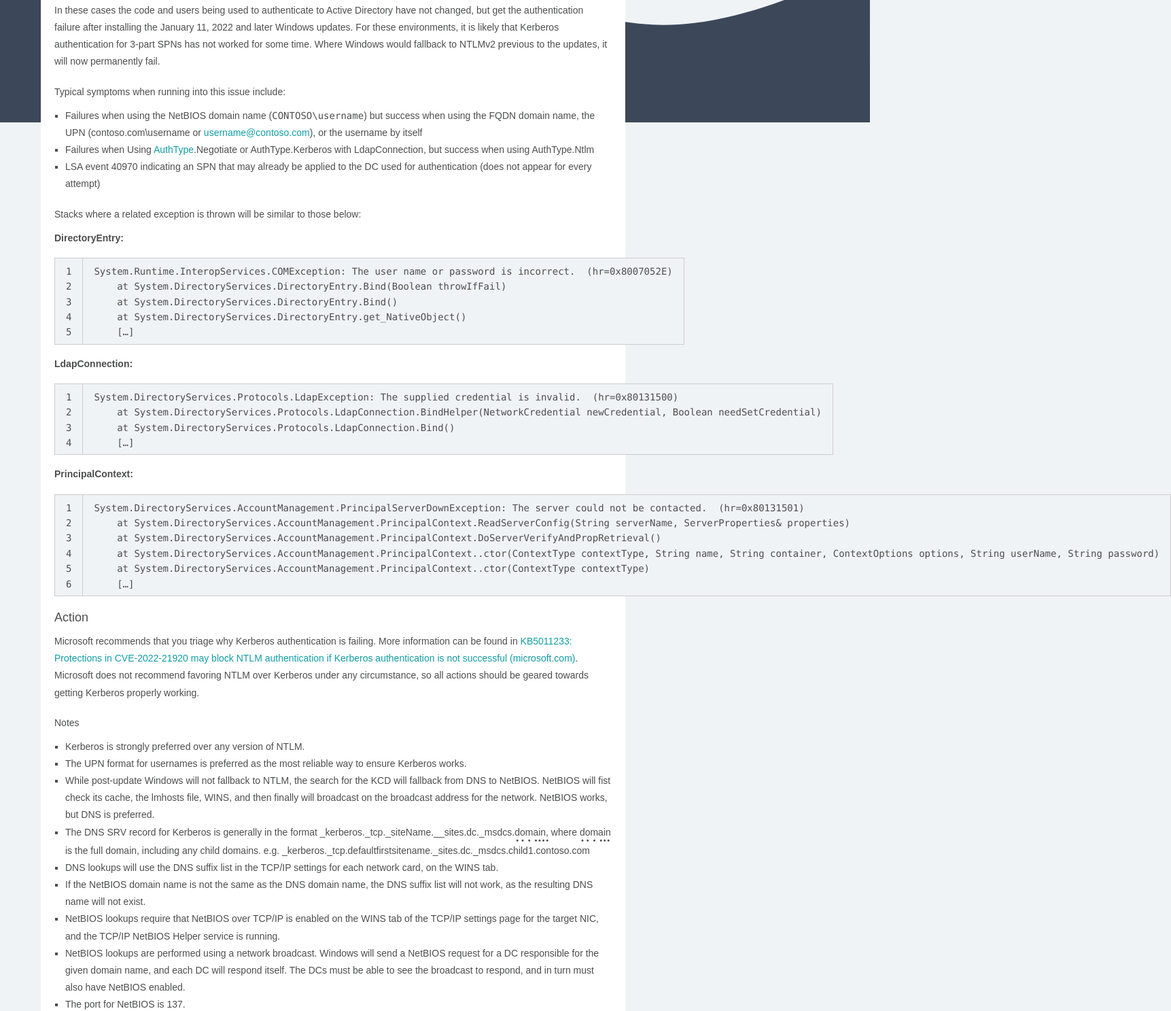
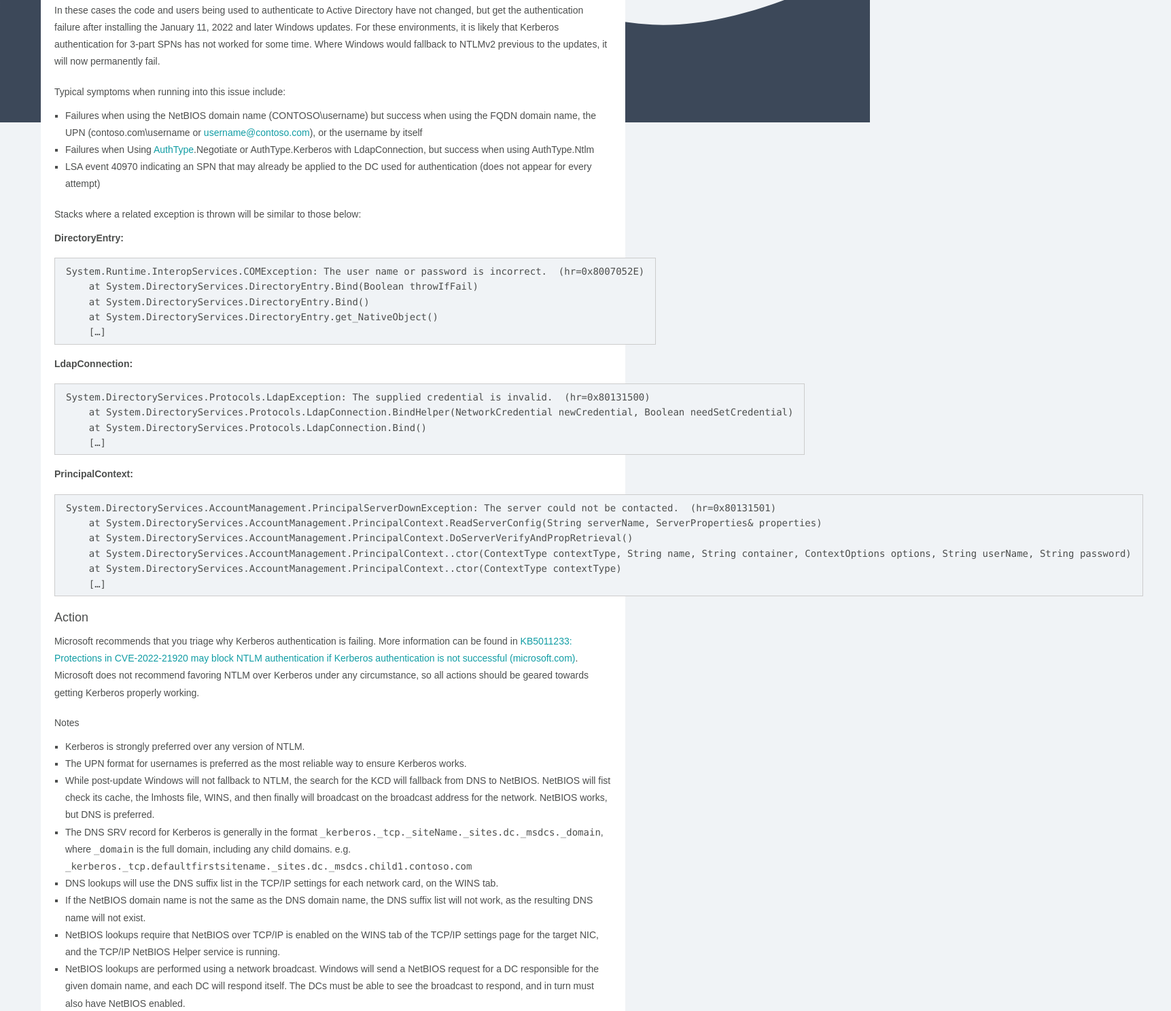
Before and after one commit to JasonDebug/jasondebug.github.io, a plain HTML site: page 2022/04/05/Authenticating-in-NET-Framework-may-fail-after-installing-Windows-security-updates/index.html in a window 1280 px wide. Shown: the part 620-2107 px from the top of the page at 68% size, 1723 px wide, since content can reach past the window. Drawn offline with nearby package versions, Linux system fonts and the light colour scheme; files that its build step writes are made by us from their sources; files whose address does not match are found by name.

Commit message:
Site updated: 2022-04-05 23:07:50

```diff
--- a/2022/04/05/Authenticating-in-NET-Framework-may-fail-after-installing-Windows-security-updates/index.html
+++ b/2022/04/05/Authenticating-in-NET-Framework-may-fail-after-installing-Windows-security-updates/index.html
@@ -138,7 +138,7 @@
             <section class="inner">
                 <section class="inner-main">
                     <div class="post">
-    <article id="post-cl1mzc0qy00024su8d7tc98nm" class="article article-type-post" itemscope
+    <article id="post-cl1mzpozv00024gu8f7pvdf4f" class="article article-type-post" itemscope
     itemprop="blogPost">
 
     <div class="article-inner">
@@ -185,25 +185,25 @@
 <p>This article provides guidance for .NET Framework developers using the above referenced classes returning an invalid user name or password failure after the January 11, 2022 updates.  This occurs when accessing the <a target="_blank" rel="noopener" href="https://docs.microsoft.com/en-us/dotnet/api/system.directoryservices.directoryentry.nativeobject?view=netframework-4.8#system-directoryservices-directoryentry-nativeobject">NativeObject</a> property on <a target="_blank" rel="noopener" href="https://docs.microsoft.com/en-us/dotnet/api/system.directoryservices.directoryentry?view=netframework-4.8">DirectoryEntry</a>, using the <a target="_blank" rel="noopener" href="https://docs.microsoft.com/en-us/dotnet/api/system.directoryservices.accountmanagement.principalcontext?view=netframework-4.8">PrincipalContext</a> (such as creating a <a target="_blank" rel="noopener" href="https://docs.microsoft.com/en-us/dotnet/api/system.directoryservices.accountmanagement.userprincipal?view=netframework-4.8">UserPrincipal</a>), or calling Bind in <a target="_blank" rel="noopener" href="https://docs.microsoft.com/en-us/dotnet/api/system.directoryservices.protocols.ldapconnection.bind?view=netframework-4.8">LdapConnection</a>.  This behavior has been observed in .NET Framework 4.5 through 4.8 but may affect other versions.</p>
 <h2 id="More-Information"><a href="#More-Information" class="headerlink" title="More Information"></a>More Information</h2><p>In these cases the code and users being used to authenticate to Active Directory have not changed, but get the authentication failure after installing the January 11, 2022 and later Windows updates.  For these environments, it is likely that Kerberos authentication for 3-part SPNs has not worked for some time.  Where Windows would fallback to NTLMv2 previous to the updates, it will now permanently fail.</p>
 <h4 id="Typical-symptoms-when-running-into-this-issue-include"><a href="#Typical-symptoms-when-running-into-this-issue-include" class="headerlink" title="Typical symptoms when running into this issue include:"></a>Typical symptoms when running into this issue include:</h4><ul>
-<li>Failures when using the NetBIOS domain name (<code>CONTOSO\username</code>) but success when using the FQDN domain name, the UPN (contoso.com\username or <a href="mailto:username@contoso.com">username@contoso.com</a>), or the username by itself</li>
+<li>Failures when using the NetBIOS domain name (CONTOSO\username) but success when using the FQDN domain name, the UPN (contoso.com\username or <a href="mailto:username@contoso.com">username@contoso.com</a>), or the username by itself</li>
 <li>Failures when Using <a target="_blank" rel="noopener" href="https://docs.microsoft.com/en-us/dotnet/api/system.directoryservices.protocols.authtype?view=netframework-4.8">AuthType</a>.Negotiate or AuthType.Kerberos with LdapConnection, but success when using AuthType.Ntlm</li>
 <li>LSA event 40970 indicating an SPN that may already be applied to the DC used for authentication (does not appear for every attempt)</li>
 </ul>
 <h4 id="Stacks-where-a-related-exception-is-thrown-will-be-similar-to-those-below"><a href="#Stacks-where-a-related-exception-is-thrown-will-be-similar-to-those-below" class="headerlink" title="Stacks where a related exception is thrown will be similar to those below:"></a>Stacks where a related exception is thrown will be similar to those below:</h4><p><strong>DirectoryEntry:</strong></p>
-<figure class="highlight plaintext"><table><tr><td class="gutter"><pre><span class="line">1</span><br><span class="line">2</span><br><span class="line">3</span><br><span class="line">4</span><br><span class="line">5</span><br></pre></td><td class="code"><pre><span class="line">System.Runtime.InteropServices.COMException: The user name or password is incorrect.  (hr=0x8007052E)</span><br><span class="line">    at System.DirectoryServices.DirectoryEntry.Bind(Boolean throwIfFail)</span><br><span class="line">    at System.DirectoryServices.DirectoryEntry.Bind()</span><br><span class="line">    at System.DirectoryServices.DirectoryEntry.get_NativeObject()</span><br><span class="line">    […]</span><br></pre></td></tr></table></figure>
+<figure class="highlight plaintext"><table><tr><td class="code"><pre><span class="line">System.Runtime.InteropServices.COMException: The user name or password is incorrect.  (hr=0x8007052E)</span><br><span class="line">    at System.DirectoryServices.DirectoryEntry.Bind(Boolean throwIfFail)</span><br><span class="line">    at System.DirectoryServices.DirectoryEntry.Bind()</span><br><span class="line">    at System.DirectoryServices.DirectoryEntry.get_NativeObject()</span><br><span class="line">    […]</span><br></pre></td></tr></table></figure>
 
 <p><strong>LdapConnection:</strong></p>
-<figure class="highlight plaintext"><table><tr><td class="gutter"><pre><span class="line">1</span><br><span class="line">2</span><br><span class="line">3</span><br><span class="line">4</span><br></pre></td><td class="code"><pre><span class="line">System.DirectoryServices.Protocols.LdapException: The supplied credential is invalid.  (hr=0x80131500)</span><br><span class="line">    at System.DirectoryServices.Protocols.LdapConnection.BindHelper(NetworkCredential newCredential, Boolean needSetCredential)</span><br><span class="line">    at System.DirectoryServices.Protocols.LdapConnection.Bind()</span><br><span class="line">    […]</span><br></pre></td></tr></table></figure>
+<figure class="highlight plaintext"><table><tr><td class="code"><pre><span class="line">System.DirectoryServices.Protocols.LdapException: The supplied credential is invalid.  (hr=0x80131500)</span><br><span class="line">    at System.DirectoryServices.Protocols.LdapConnection.BindHelper(NetworkCredential newCredential, Boolean needSetCredential)</span><br><span class="line">    at System.DirectoryServices.Protocols.LdapConnection.Bind()</span><br><span class="line">    […]</span><br></pre></td></tr></table></figure>
 
 <p><strong>PrincipalContext:</strong></p>
-<figure class="highlight plaintext"><table><tr><td class="gutter"><pre><span class="line">1</span><br><span class="line">2</span><br><span class="line">3</span><br><span class="line">4</span><br><span class="line">5</span><br><span class="line">6</span><br></pre></td><td class="code"><pre><span class="line">System.DirectoryServices.AccountManagement.PrincipalServerDownException: The server could not be contacted.  (hr=0x80131501)</span><br><span class="line">    at System.DirectoryServices.AccountManagement.PrincipalContext.ReadServerConfig(String serverName, ServerProperties&amp; properties)</span><br><span class="line">    at System.DirectoryServices.AccountManagement.PrincipalContext.DoServerVerifyAndPropRetrieval()</span><br><span class="line">    at System.DirectoryServices.AccountManagement.PrincipalContext..ctor(ContextType contextType, String name, String container, ContextOptions options, String userName, String password)</span><br><span class="line">    at System.DirectoryServices.AccountManagement.PrincipalContext..ctor(ContextType contextType)</span><br><span class="line">    […]</span><br></pre></td></tr></table></figure>
+<figure class="highlight plaintext"><table><tr><td class="code"><pre><span class="line">System.DirectoryServices.AccountManagement.PrincipalServerDownException: The server could not be contacted.  (hr=0x80131501)</span><br><span class="line">    at System.DirectoryServices.AccountManagement.PrincipalContext.ReadServerConfig(String serverName, ServerProperties&amp; properties)</span><br><span class="line">    at System.DirectoryServices.AccountManagement.PrincipalContext.DoServerVerifyAndPropRetrieval()</span><br><span class="line">    at System.DirectoryServices.AccountManagement.PrincipalContext..ctor(ContextType contextType, String name, String container, ContextOptions options, String userName, String password)</span><br><span class="line">    at System.DirectoryServices.AccountManagement.PrincipalContext..ctor(ContextType contextType)</span><br><span class="line">    […]</span><br></pre></td></tr></table></figure>
 
 <h2 id="Action"><a href="#Action" class="headerlink" title="Action"></a>Action</h2><p>Microsoft recommends that you triage why Kerberos authentication is failing.  More information can be found in <a target="_blank" rel="noopener" href="https://support.microsoft.com/en-us/topic/kb5011233-protections-in-cve-2022-21920-may-block-ntlm-authentication-if-kerberos-authentication-is-not-successful-dd415f99-a30c-4664-ba37-83d33fb071f4">KB5011233: Protections in CVE-2022-21920 may block NTLM authentication if Kerberos authentication is not successful (microsoft.com)</a>.  Microsoft does not recommend favoring NTLM over Kerberos under any circumstance, so all actions should be geared towards getting Kerberos properly working.</p>
 <h4 id="Notes"><a href="#Notes" class="headerlink" title="Notes"></a>Notes</h4><ul>
 <li>Kerberos is strongly preferred over any version of NTLM.</li>
 <li>The UPN format for usernames is preferred as the most reliable way to ensure Kerberos works.</li>
 <li>While post-update Windows will not fallback to NTLM, the search for the KCD will fallback from DNS to NetBIOS.  NetBIOS will fist check its cache, the lmhosts file, WINS, and then finally will broadcast on the broadcast address for the network.  NetBIOS works, but DNS is preferred.</li>
-<li>The DNS SRV record for Kerberos is generally in the format _kerberos._tcp._siteName.__sites.dc._msdcs.<em>domain,</em> where <em>domain</em> is the full domain, including any child domains.  e.g. _kerberos._tcp.defaultfirstsitename._sites.dc._msdcs.child1.contoso.com</li>
+<li>The DNS SRV record for Kerberos is generally in the format <code>_kerberos._tcp._siteName._sites.dc._msdcs._domain</code>, where <code>_domain</code> is the full domain, including any child domains.  e.g. <code>_kerberos._tcp.defaultfirstsitename._sites.dc._msdcs.child1.contoso.com</code></li>
 <li>DNS lookups will use the DNS suffix list in the TCP&#x2F;IP settings for each network card, on the WINS tab.</li>
 <li>If the NetBIOS domain name is not the same as the DNS domain name, the DNS suffix list will not work, as the resulting DNS name will not exist.</li>
 <li>NetBIOS lookups require that NetBIOS over TCP&#x2F;IP is enabled on the WINS tab of the TCP&#x2F;IP settings page for the target NIC, and the TCP&#x2F;IP NetBIOS Helper service is running.</li>
```
Also changed, not shown: index.html (+5 -5 lines).
